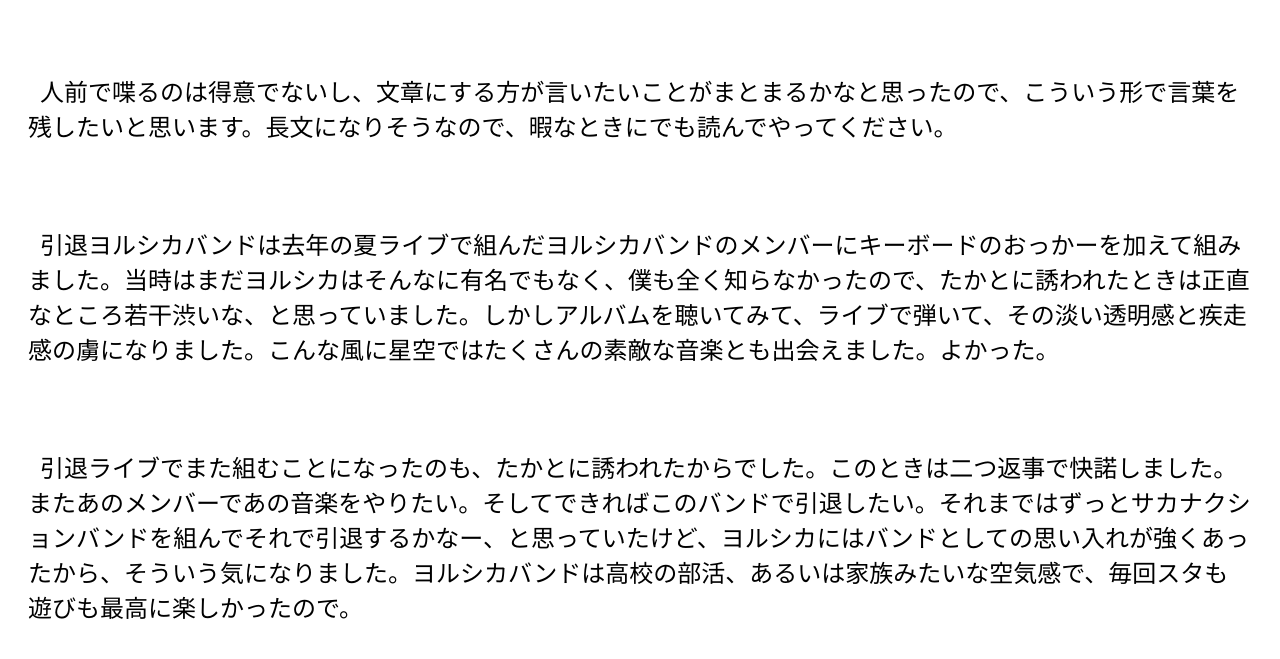
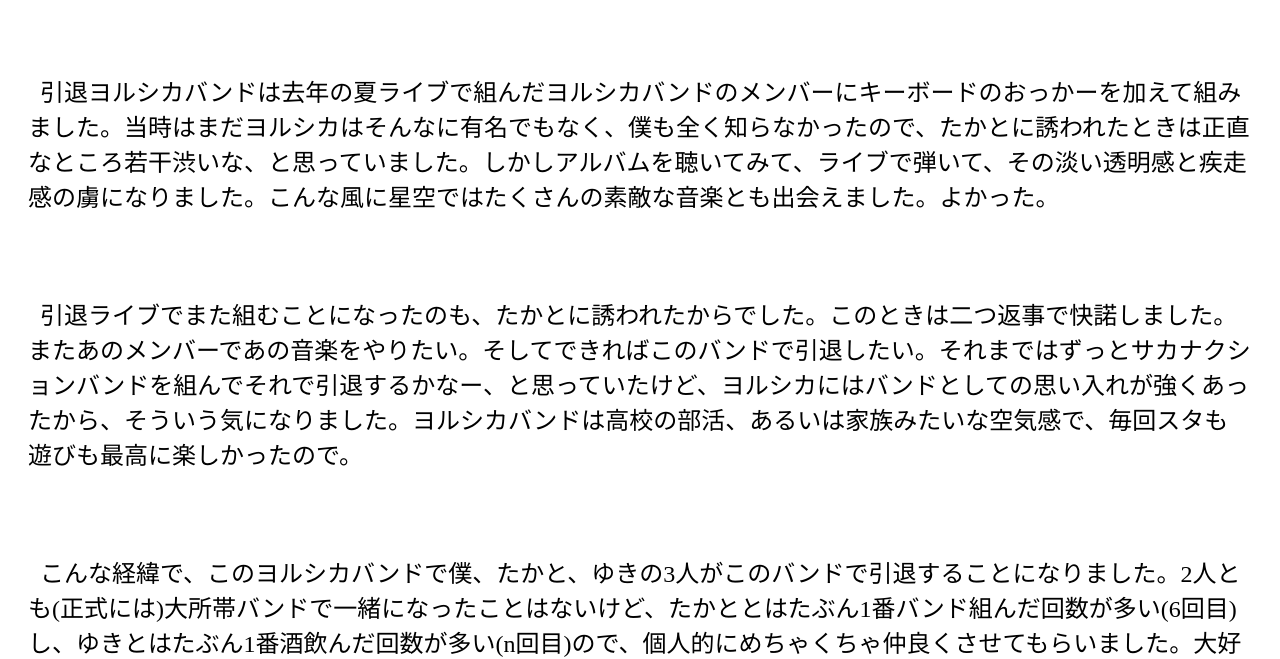
Before and after one commit to zbnbup/letters_from_ksg, a plain HTML site: page 引退ヨルシカ.html in a window 1280 px wide. Shown: the part 148-807 px from the top of the page. Drawn offline with Linux system fonts and the light colour scheme.

Commit message:
Update 引退ヨルシカ.html

```diff
--- a/引退ヨルシカ.html
+++ b/引退ヨルシカ.html
@@ -7,7 +7,6 @@
   <body style="padding:20px;">
     <h1>引退ヨルシカ</h1>
     <text>
-      　<p>&ensp;人前で喋るのは得意でないし、文章にする方が言いたいことがまとまるかなと思ったので、こういう形で言葉を残したいと思います。長文になりそうなので、暇なときにでも読んでやってください。</p>
       　<p>&ensp;引退ヨルシカバンドは去年の夏ライブで組んだヨルシカバンドのメンバーにキーボードのおっかーを加えて組みました。当時はまだヨルシカはそんなに有名でもなく、僕も全く知らなかったので、たかとに誘われたときは正直なところ若干渋いな、と思っていました。しかしアルバムを聴いてみて、ライブで弾いて、その淡い透明感と疾走感の虜になりました。こんな風に星空ではたくさんの素敵な音楽とも出会えました。よかった。</p>
       　<p>&ensp;引退ライブでまた組むことになったのも、たかとに誘われたからでした。このときは二つ返事で快諾しました。またあのメンバーであの音楽をやりたい。そしてできればこのバンドで引退したい。それまではずっとサカナクションバンドを組んでそれで引退するかなー、と思っていたけど、ヨルシカにはバンドとしての思い入れが強くあったから、そういう気になりました。ヨルシカバンドは高校の部活、あるいは家族みたいな空気感で、毎回スタも遊びも最高に楽しかったので。</p>
 　      <p>&ensp;こんな経緯で、このヨルシカバンドで僕、たかと、ゆきの3人がこのバンドで引退することになりました。2人とも(正式には)大所帯バンドで一緒になったことはないけど、たかととはたぶん1番バンド組んだ回数が多い(6回目)し、ゆきとはたぶん1番酒飲んだ回数が多い(n回目)ので、個人的にめちゃくちゃ仲良くさせてもらいました。大好きです。</p>
```
